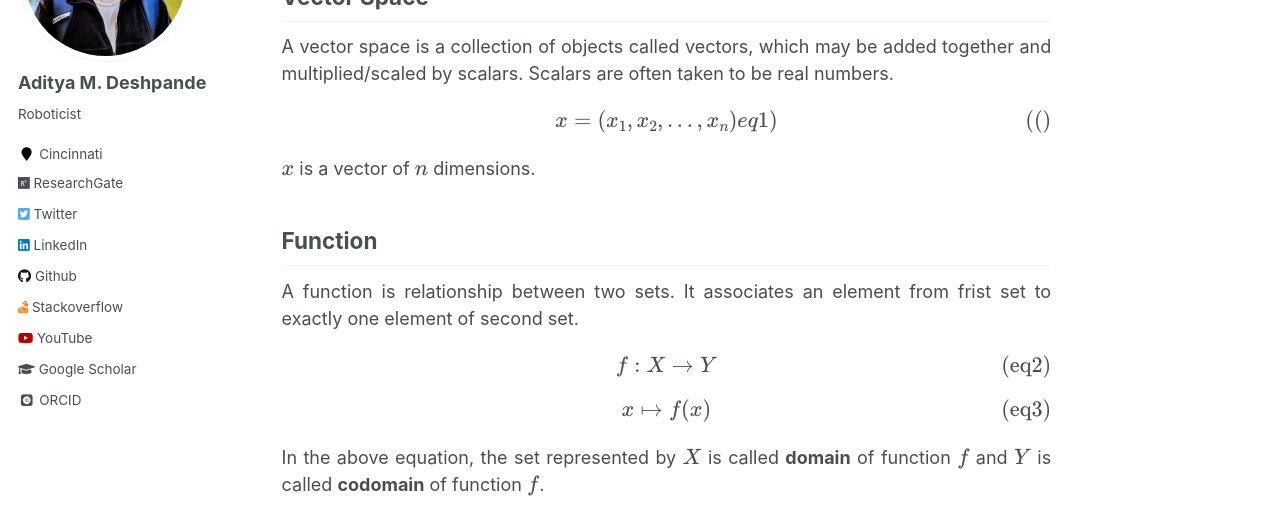
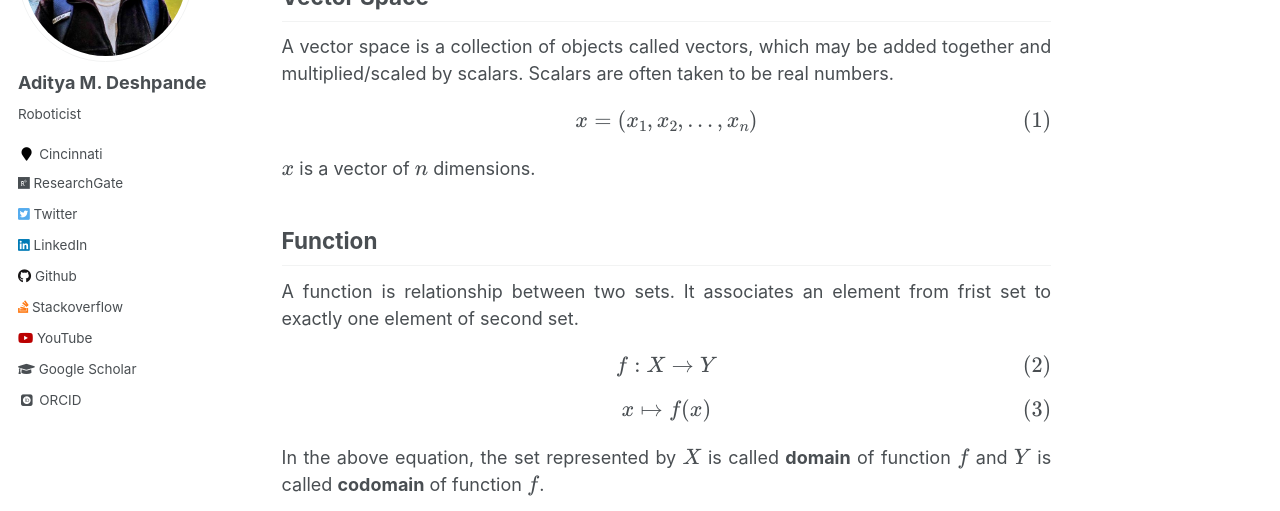
Before and after one commit to adipandas/adipandas.github.io, a Jekyll site: the page built from _posts/2020-03-01-vector-calculus.md, in a window 1280 px wide and 900 px high, scrolled down 209 px. Shown: the part 149-660 px from the top of the window. Built offline with Jekyll 4.4.1, drawn with Linux system fonts in a browser that asks for light colours; some web fonts are replaced; formulas are drawn with MathJax 3; comment, search, counter and statistics services are not loaded; some of the changed text lies outside the part shown.

Commit message:
Update 2020-03-01-vector-calculus.md

```diff
--- a/_posts/2020-03-01-vector-calculus.md
+++ b/_posts/2020-03-01-vector-calculus.md
@@ -15,17 +15,17 @@ This post contains some of the important notes which come in handy while working
 ## Vector Space
 A vector space is a collection of objects called vectors, which may be added together and multiplied/scaled by scalars. Scalars are often taken to be real numbers.
 
-$$x=(x_{1}, x_{2}, ..., x_{n}) \tag(eq1)$$
+$$x=(x_{1}, x_{2}, ..., x_{n}) \tag{1}$$
 
 $$x$$ is a vector of $$n$$ dimensions.
 
 ## Function
 A function is relationship between two sets. It associates an element from frist set to exactly one element of second set.
 
-$$f: X \rightarrow Y \tag{eq2}$$
+$$f: X \rightarrow Y \tag{2}$$
 
-$$x \mapsto	f(x) \tag{eq3}$$
+$$x \mapsto	f(x) \tag{3}$$
 
 In the above equation, the set represented by $$X$$ is called **domain** of function $$f$$ and $$Y$$ is called **codomain** of function $$f$$.
 
-This notation in \ref{eq2} can be read as *the function $$f$$ mapping elements of set $$X$$ to elements of set $$Y$$*. Similarly, \ref{eq3} can be read as *$$f$$ maps x to $$f(x)$$*.
+This notation in \ref{2} can be read as *the function $$f$$ mapping elements of set $$X$$ to elements of set $$Y$$*. Similarly, \ref{3} can be read as *$$f$$ maps x to $$f(x)$$*.
```
